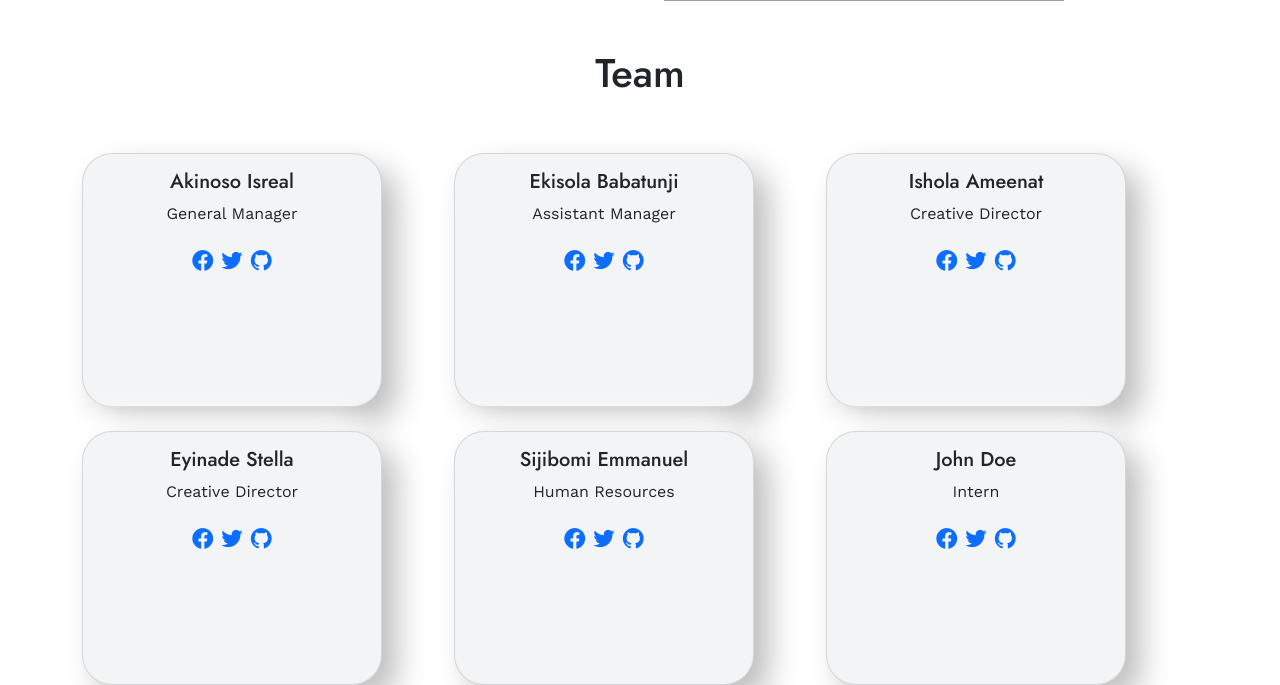
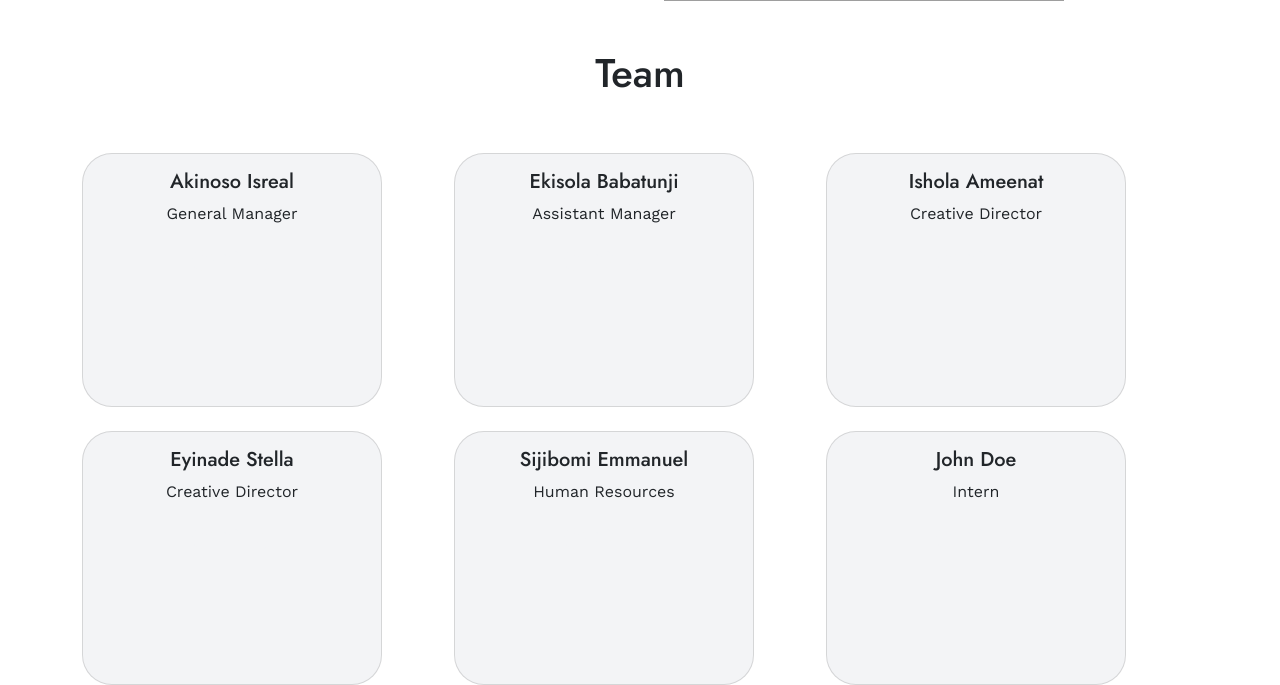
Before and after one commit to devisreal/Thrift-Fashion, a Django app: page /about/ in a window 1280 px wide. Shown: the part 1509-2194 px from the top of the page. Run offline with Django 3.2, Linux system fonts and the light colour scheme; some libraries are stand-ins or nearby versions; grey boxes are pictures that could not be loaded.

Commit message:
editing team card

```diff
--- a/static/css/about.css
+++ b/static/css/about.css
@@ -3,18 +3,19 @@
     height: 254px;
     border-radius: 30px;
     background: var(--gray-200);
-    box-shadow: 15px 15px 30px #bebebe,
-                -15px -15px 30px #ffffff;
+    /* box-shadow: 15px 15px 30px #bebebe,
+                -15px -15px 30px #ffffff; */
 }
 .card-body a{
     text-decoration: none;
+    color: var(--gray-200);
 }
 .card-body a i{
     font-size: 25px;
 
 }
-.card-body a i .ri-facebook-circle-fill:hover{
-    color: var(--blue-shade-secondary);
+.card-body a :hover{
+    color: black;
 }
 .card-body a i .ri-twitter-fill:hover{
     color: pink;
```
